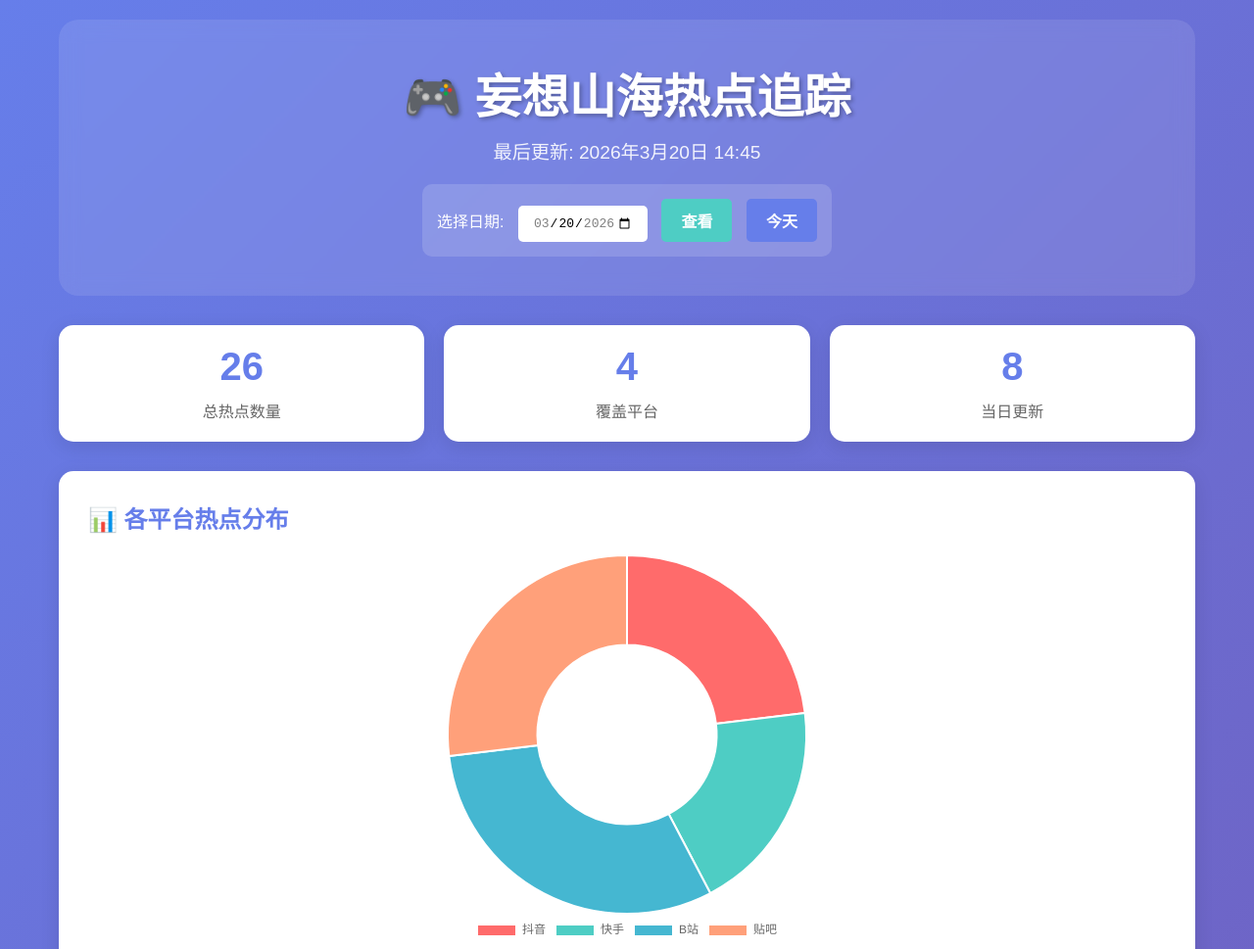
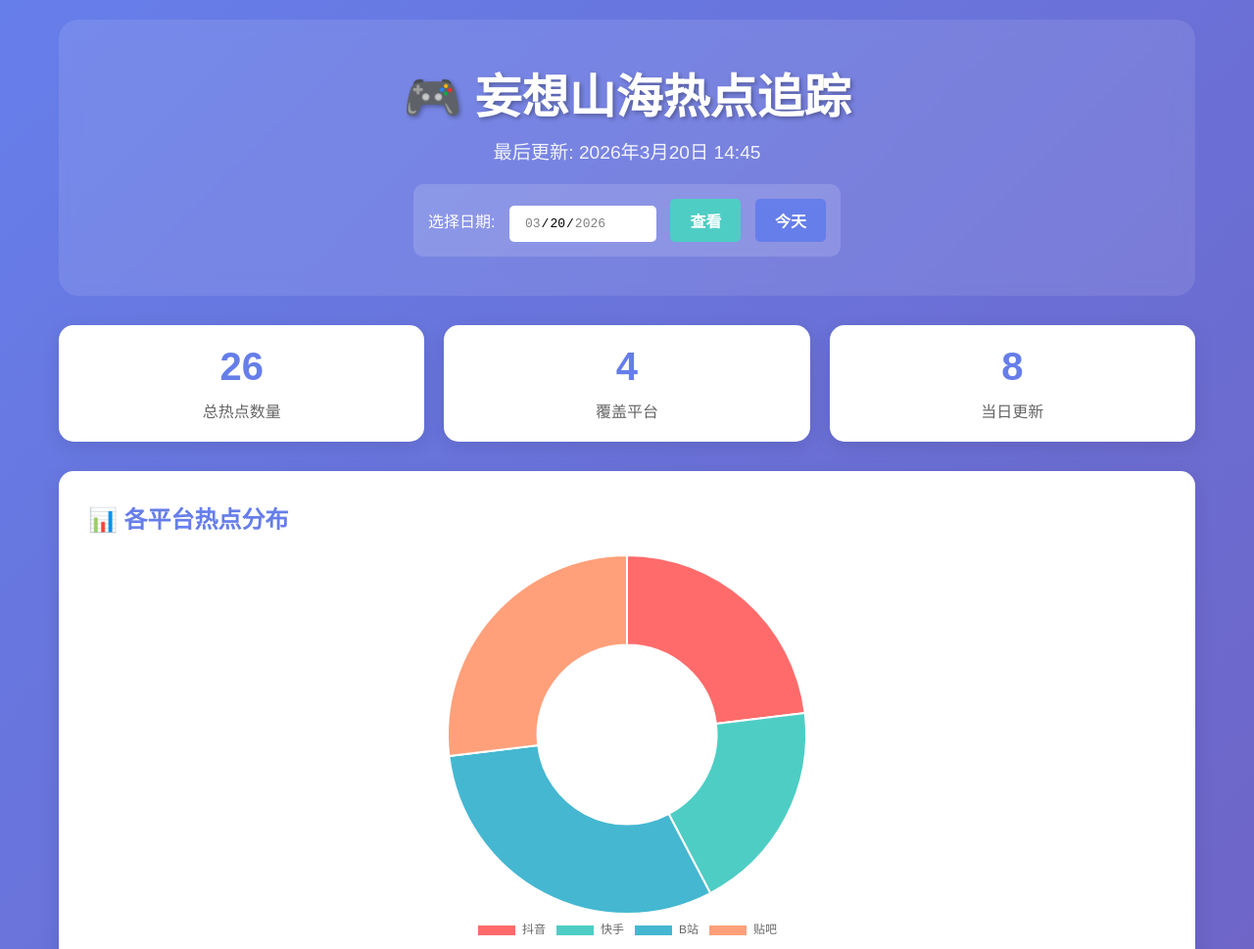
Before and after one commit to jasinzhai/redian, a plain HTML site: page index.html in a window 1280 px wide. Shown: the top 969 px of the page at 98% size. Drawn offline with nearby package versions, Linux system fonts and the light colour scheme.

Commit message:
优化: 优化日期选择器体验，禁用无效日期，点击直接打开选择器

```diff
--- a/index.html
+++ b/index.html
@@ -68,6 +68,16 @@
             font-size: 1em;
             cursor: pointer;
             background: white;
+            min-width: 150px;
+        }
+
+        .date-selector input:focus {
+            outline: 2px solid #667eea;
+        }
+
+        .date-selector input::-webkit-calendar-picker-indicator {
+            cursor: pointer;
+            filter: invert(0.4);
         }
 
         .date-selector button {
@@ -251,7 +261,7 @@
 
             <div class="date-selector">
                 <label for="dateSelect">选择日期:</label>
-                <input type="date" id="dateSelect">
+                <input type="date" id="dateSelect" readonly onfocus="this.showPicker()">
                 <button onclick="loadDateData()">查看</button>
                 <button onclick="loadTodayData()" style="background: #667eea;">今天</button>
             </div>
@@ -329,6 +339,15 @@
         let chartInstance = null;
         let currentData = null;
 
+        // 可用的历史日期列表
+        const availableDates = [
+            '2026-03-15',
+            '2026-03-16',
+            '2026-03-17',
+            '2026-03-18',
+            '2026-03-19'
+        ];
+
         // 初始化日期选择器
         function initDateSelector() {
             const today = new Date();
@@ -342,6 +361,16 @@
 
             // 设置最大日期为今天
             dateSelect.max = formatDate(today);
+
+            // 监听日期选择变化
+            dateSelect.addEventListener('input', function() {
+                const selectedDate = this.value;
+                // 如果选择的日期没有数据且不是今天，清空选择并提示
+                if (selectedDate && !availableDates.includes(selectedDate) && selectedDate !== formatDate(new Date())) {
+                    alert(`${selectedDate} 暂无数据，请选择其他日期`);
+                    this.value = formatDate(new Date());
+                }
+            });
         }
 
         // 格式化日期为YYYY-MM-DD
```
